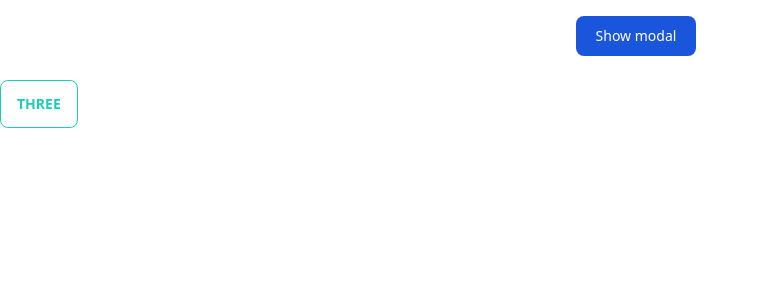
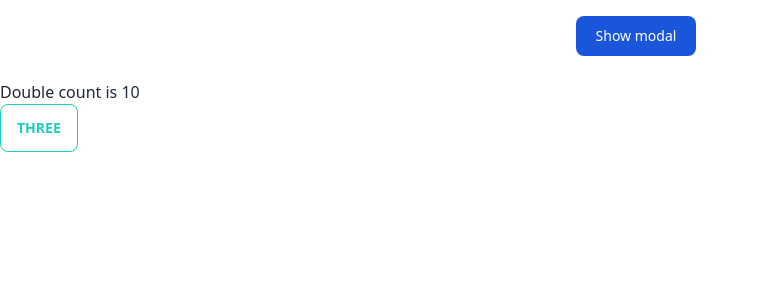
Before and after one commit to eviperz/microservice-nuxt-frontend, a Nuxt app: page / in a window 1280 px wide. Shown: the top 300 px of the page, without its empty margins (0-759 px from the left). Built offline with nearby package versions, Linux system fonts and the light colour scheme.

Commit message:
example test use pinia

```diff
--- a/app.vue
+++ b/app.vue
@@ -1,6 +1,12 @@
 <script setup>
 import { onMounted } from 'vue'
 import { initFlowbite } from 'flowbite'
+
+import { useCounterStore } from './store/api.store';
+
+let store = useCounterStore()
+store.count = 5
+console.log(store.doubleCount);
 
 // initialize components based on data attribute selectors
 onMounted(() => {
@@ -13,6 +19,8 @@ onMounted(() => {
       <div class="flex justify-center p-4">
           <button id="button" data-modal-toggle="modal" data-modal-target="modal" type="button" class="text-white bg-blue-700 hover:bg-blue-800 focus:ring-4 focus:ring-blue-300 font-medium rounded-lg text-sm px-5 py-2.5 mr-2 mb-2 dark:bg-blue-600 dark:hover:bg-blue-700 focus:outline-none dark:focus:ring-blue-800">Show modal</button>
       </div>
+
+      <p>Double count is {{ store.doubleCount }}</p>
 
       <div id="modal" tabindex="-1" aria-hidden="true" class="fixed top-0 left-0 right-0 z-50 hidden w-full p-4 overflow-x-hidden overflow-y-auto md:inset-0 h-[calc(100%-1rem)] max-h-full">
           <div class="relative w-full max-w-2xl max-h-full">
--- a/nuxt.config.ts
+++ b/nuxt.config.ts
@@ -1,11 +1,27 @@
 // https://nuxt.com/docs/api/configuration/nuxt-config
 export default defineNuxtConfig({
   css: ['~/assets/css/main.css'],
+
   postcss: {
     plugins: {
       tailwindcss: {},
       autoprefixer: {},
     },
   },
-  devtools: { enabled: true }
+
+  modules: [
+    '@pinia/nuxt',
+  ],
+
+  devtools: {
+    enabled: true
+  },
+  pinia: {
+    autoImports: [
+      // automatically imports `defineStore`
+      'defineStore', // import { defineStore } from 'pinia'
+      ['defineStore', 'definePiniaStore'], // import { defineStore as definePiniaStore } from 'pinia'
+    ],
+  },
+
 })
--- a/package.json
+++ b/package.json
@@ -19,5 +19,8 @@
   "dependencies": {
     "@pinia/nuxt": "^0.4.11",
     "flowbite": "^1.8.1"
+  },
+  "overrides": {
+    "vue": "latest"
   }
 }
--- /dev/null
+++ b/store/api.store.ts
@@ -0,0 +1,8 @@
+export const useCounterStore = defineStore('counter', {
+    state: () => ({
+      count: 0,
+    }),
+    getters: {
+      doubleCount: (state) => state.count * 2,
+    },
+})
```
